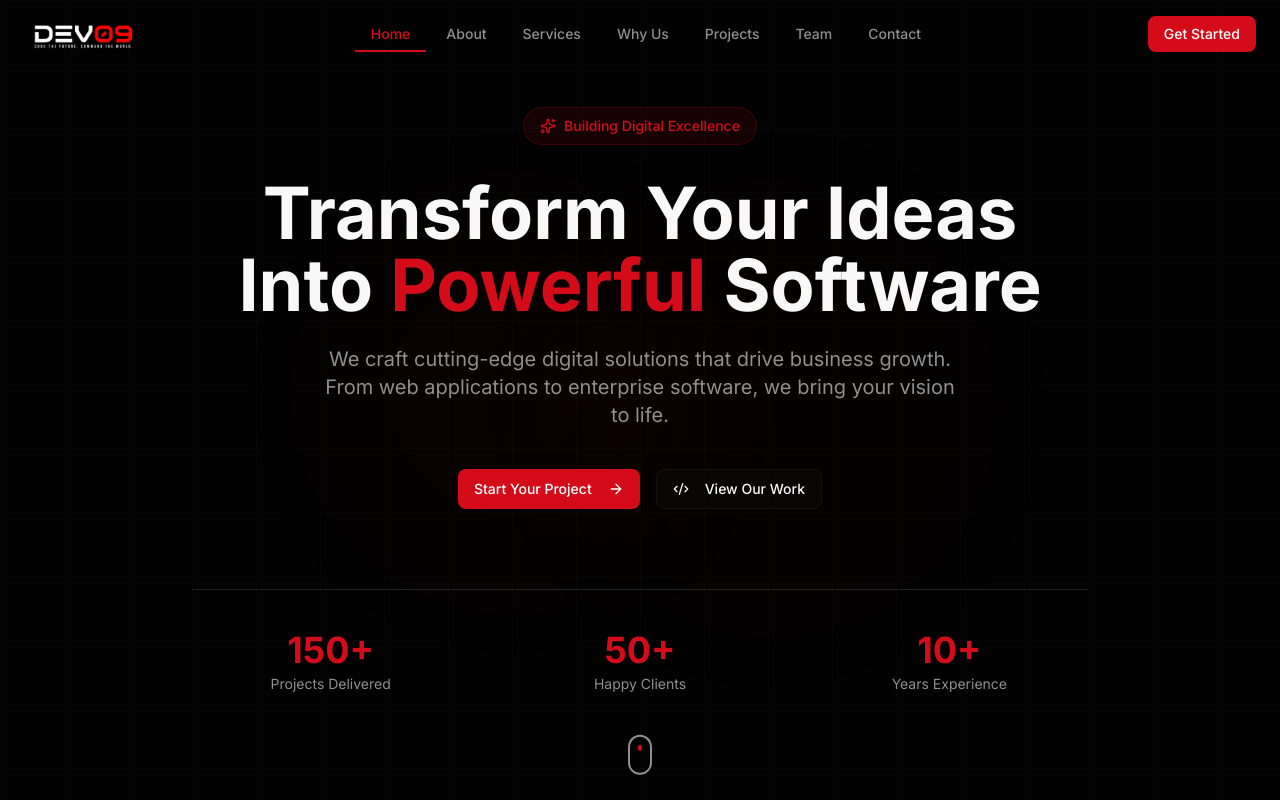
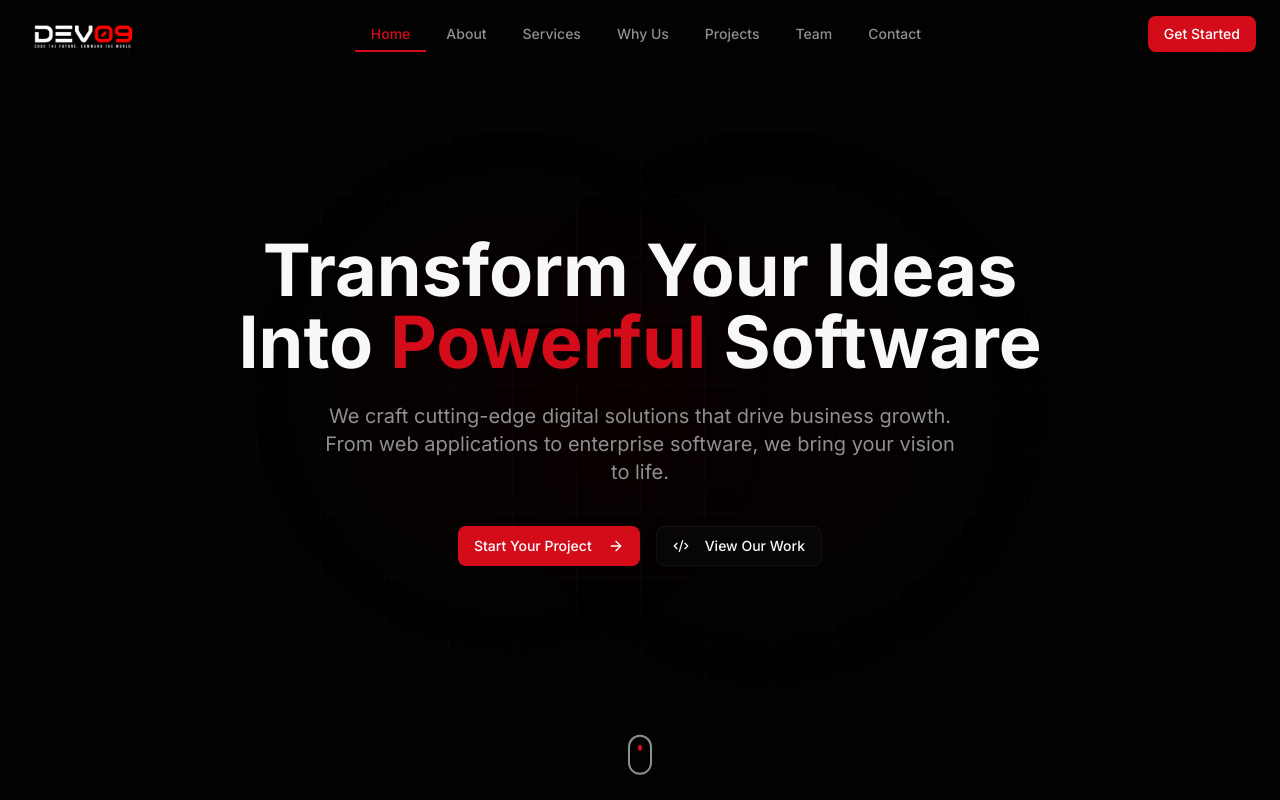
Before and after one commit to Dinuka0512/DEV09-Company-Site, a Next.js app: page / in a window 1280 px wide. Shown: the top 800 px of the page. Built offline with nearby package versions, Linux system fonts and the light colour scheme.

Commit message:
created the project hero section

```diff
--- a/components/sections/hero.tsx
+++ b/components/sections/hero.tsx
@@ -51,18 +51,6 @@
 
       <div className="container mx-auto px-6 relative z-10">
         <div className="max-w-4xl mx-auto text-center">
-          <motion.div
-            initial={{ opacity: 0, y: 20 }}
-            animate={{ opacity: 1, y: 0 }}
-            transition={{ duration: 0.5 }}
-            className="inline-flex items-center gap-2 px-4 py-2 rounded-full bg-primary/10 border border-primary/20 mb-8"
-          >
-            <Sparkles className="w-4 h-4 text-primary" />
-            <span className="text-sm text-primary font-medium">
-              Building Digital Excellence
-            </span>
-          </motion.div>
-
           <motion.h1
             initial={{ opacity: 0, y: 20 }}
             animate={{ opacity: 1, y: 0 }}
@@ -109,7 +97,7 @@
             </Button>
           </motion.div>
 
-          {/* Stats */}
+          {/* Stats
           <motion.div
             initial={{ opacity: 0, y: 20 }}
             animate={{ opacity: 1, y: 0 }}
@@ -134,7 +122,7 @@
                 <div className="text-sm text-muted-foreground">{stat.label}</div>
               </motion.div>
             ))}
-          </motion.div>
+          </motion.div> */}
         </div>
       </div>
 
```
